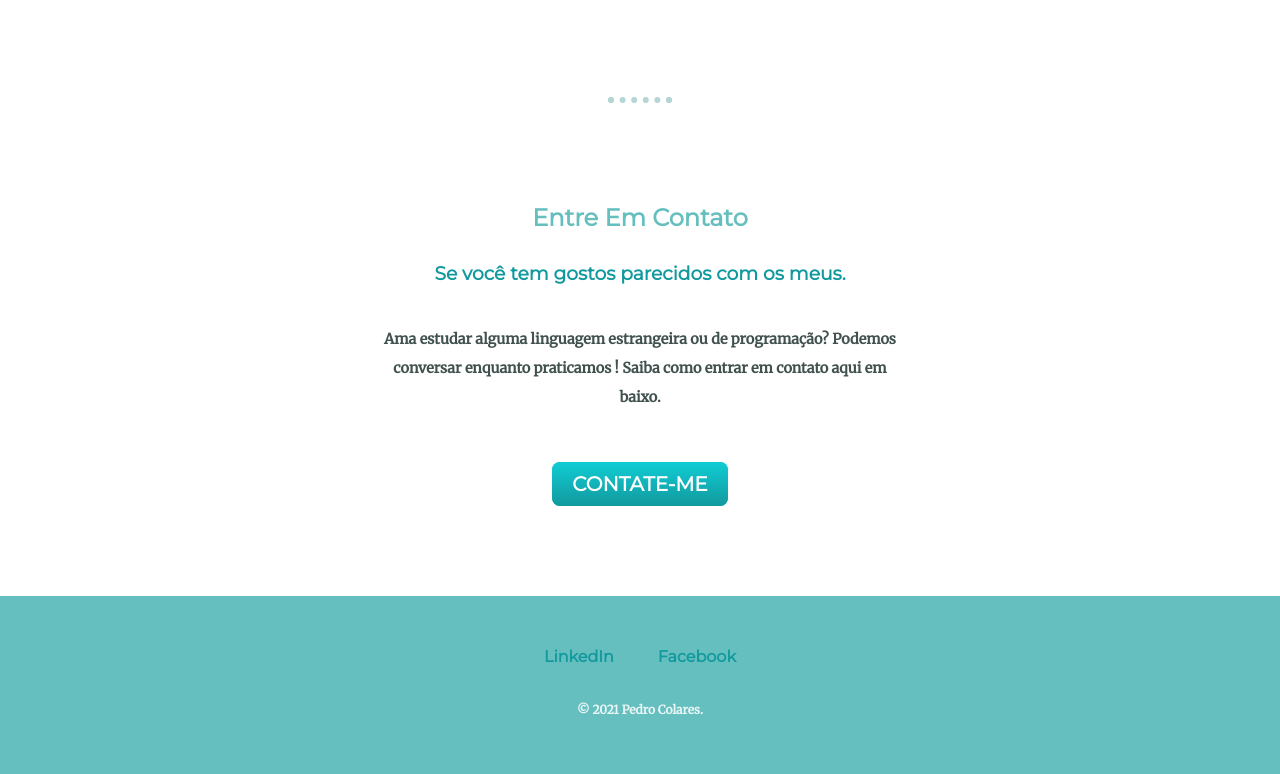
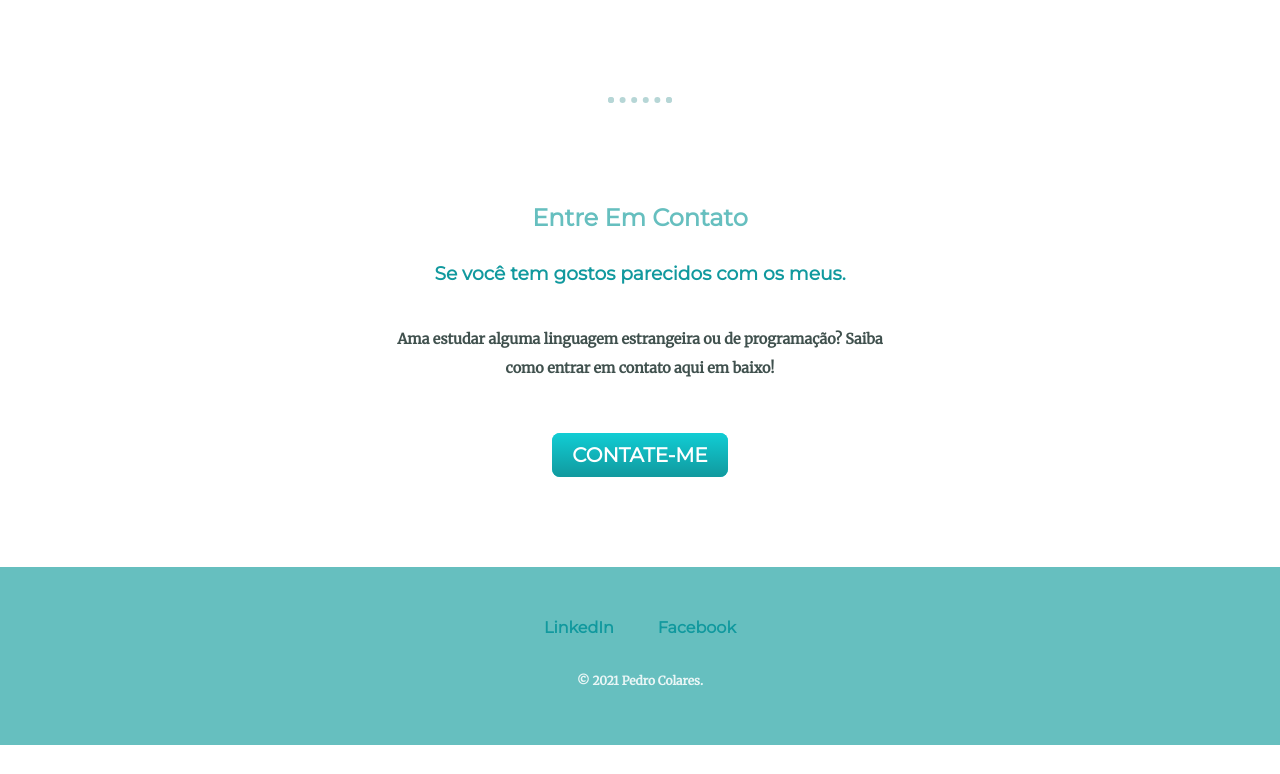
Before and after one commit to PColares/CSS-My-Site, a plain HTML site: page index.html in a window 1280 px wide. Shown: the part 1990-2764 px from the top of the page. After the commit the page ends 2735 px from the top, so only its background shows below. Drawn offline with Linux system fonts and the light colour scheme.

Commit message:
Update index.html

```diff
--- a/index.html
+++ b/index.html
@@ -50,7 +50,7 @@
         <div class="contact-me">
           <h2>Entre Em Contato</h2>
           <h3>Se você tem gostos parecidos com os meus.</h3>
-          <p class="contact-message">Ama estudar alguma linguagem estrangeira ou de programação? Podemos conversar enquanto praticamos ! Saiba como entrar em contato aqui em baixo.</p>
+          <p class="contact-message">Ama estudar alguma linguagem estrangeira ou de programação? Saiba como entrar em contato aqui em baixo!</p>
           <a class="btn" href="mailto:siqueira.pedro1998@email.com">CONTATE-ME</a>
         </div>
       </div>
```
